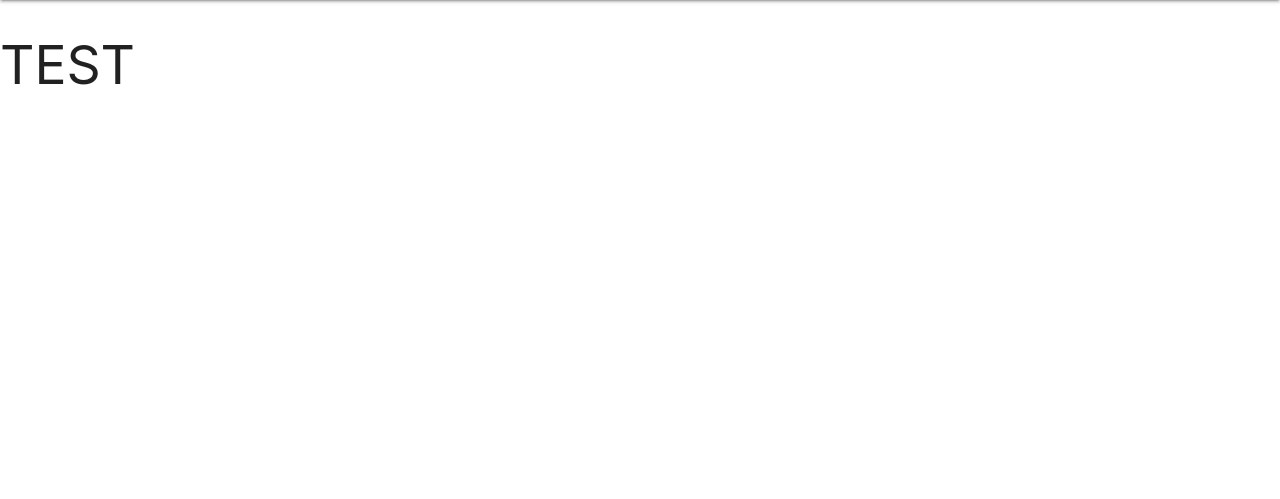
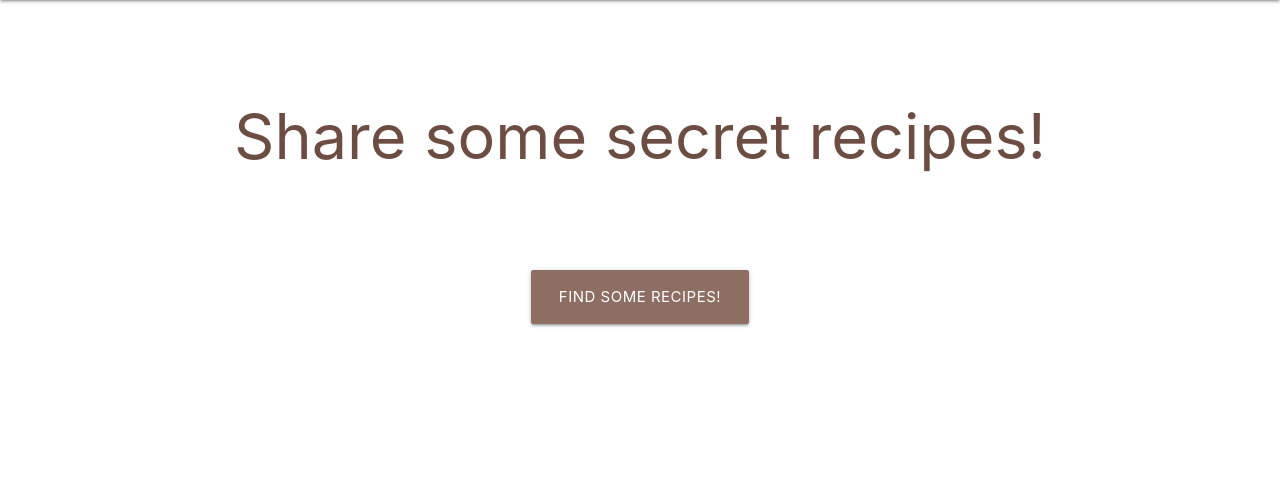
Before and after one commit to Code-Institute-Submissions/sami-sinnari-MilestoneProject3, a Flask app: page / in a window 1280 px wide. Shown: the part 64-563 px from the top of the page. Run offline with Flask 2, Linux system fonts and the light colour scheme; data that the repository does not hold is empty; some libraries are stand-ins or nearby versions.

Commit message:
Add background image and header to index file

```diff
--- a/templates/index.html
+++ b/templates/index.html
@@ -1,6 +1,23 @@
 {% extends "base.html" %}
 {% block content %}
 
-<h2>TEST</h2>
+
+<div id="index-banner" class="parallax-container">
+    <div class="section no-pad-bot">
+      <div class="container">
+        <br><br>
+        <h1 class="header center brown-text text-darken-1">Share some secret recipes!</h1>
+        <div class="row center">
+          <h5 class="header col s12 white-text lighten-1">a test line a test line a test line a test line a test line a test line </h5>
+        </div>
+        <div class="row center">
+          <a href="{{ url_for('get_recipes') }}" id="download-button" class="btn-large waves-effect waves-light brown lighten-1">Find some recipes!</a>
+        </div>
+        <br><br>
+
+      </div>
+    </div>
+    <div class="parallax"><img src="/static/images/1.jpg" alt="Unsplashed background img 1"></div>
+  </div>
 
 {% endblock %}
```
